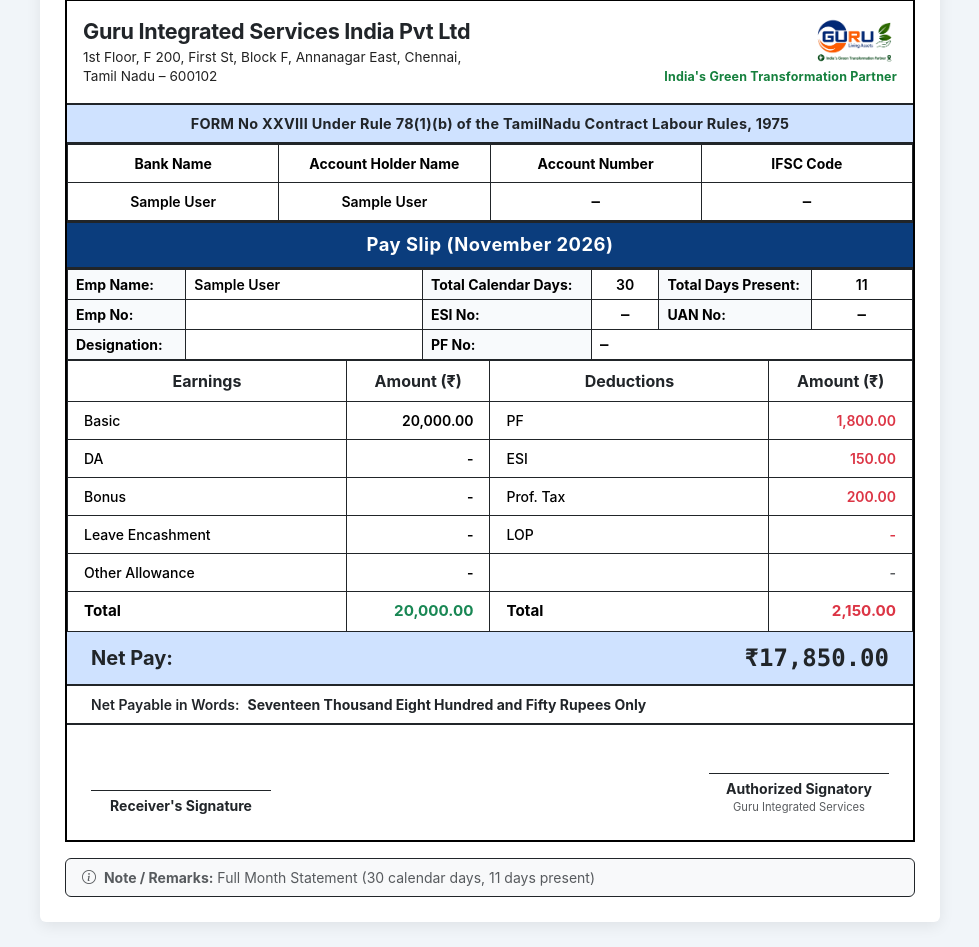
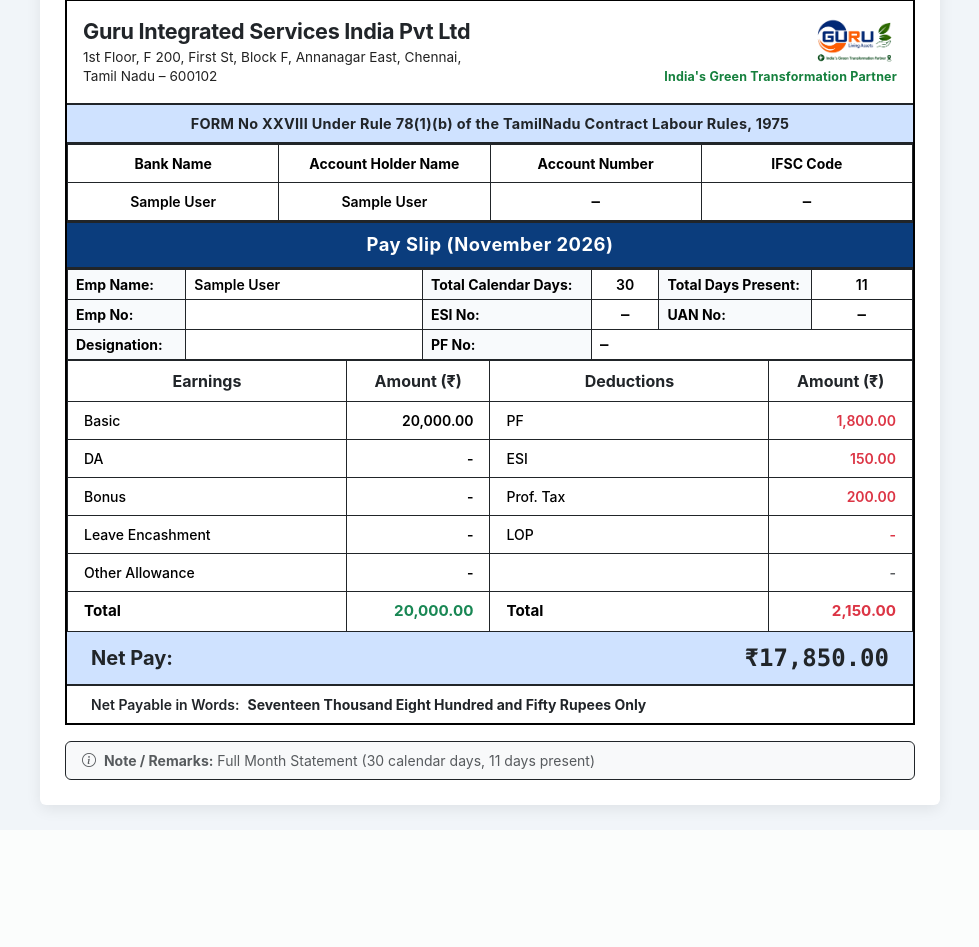
Before and after one commit to chennaiguruindia-art/Guru_CRM, a Laravel app: page /hrm/payslips/1/1/print in a window 1280 px wide. Shown: the part 125-1072 px from the top of the page, without its empty margins (150-1129 px from the left). After the commit the page ends 942 px from the top, so only its background shows below. Run offline with Laravel 12, Linux system fonts and the light colour scheme; the visitor is signed in with stand-in values (Sample User, id 1); data comes from the database, SQL or seed files in the repository; data that the repository does not hold is empty.

Commit message:
Remove signatures section from Form XXVIII payslip as requested

```diff
--- a/resources/views/portal/payslip-print.blade.php
+++ b/resources/views/portal/payslip-print.blade.php
@@ -217,20 +217,9 @@
             </div>
 
             <!-- 8. Net Payable in Words -->
-            <div class="py-2 px-4 border-bottom border-2 border-dark small fw-semibold bg-white d-flex align-items-center flex-wrap gap-2">
+            <div class="py-2 px-4 small fw-semibold bg-white d-flex align-items-center flex-wrap gap-2">
                 <span class="text-dark">Net Payable in Words:</span>
                 <span class="text-dark fw-bold">{{ $payslip->net_salary_in_words }}</span>
-            </div>
-
-            <!-- 9. Signatures Footer -->
-            <div class="p-4 pt-5 d-flex justify-content-between align-items-end bg-white" style="min-height: 100px;">
-                <div class="text-center" style="min-width: 180px;">
-                    <div class="border-top border-dark pt-1 fw-bold small text-dark">Receiver's Signature</div>
-                </div>
-                <div class="text-center" style="min-width: 180px;">
-                    <div class="border-top border-dark pt-1 fw-bold small text-dark">Authorized Signatory</div>
-                    <div class="text-muted" style="font-size: 0.7rem;">Guru Integrated Services</div>
-                </div>
             </div>
         </div>
 
```
Also changed, not shown: resources/views/portal/payslips.blade.php (+1 -12 lines).
